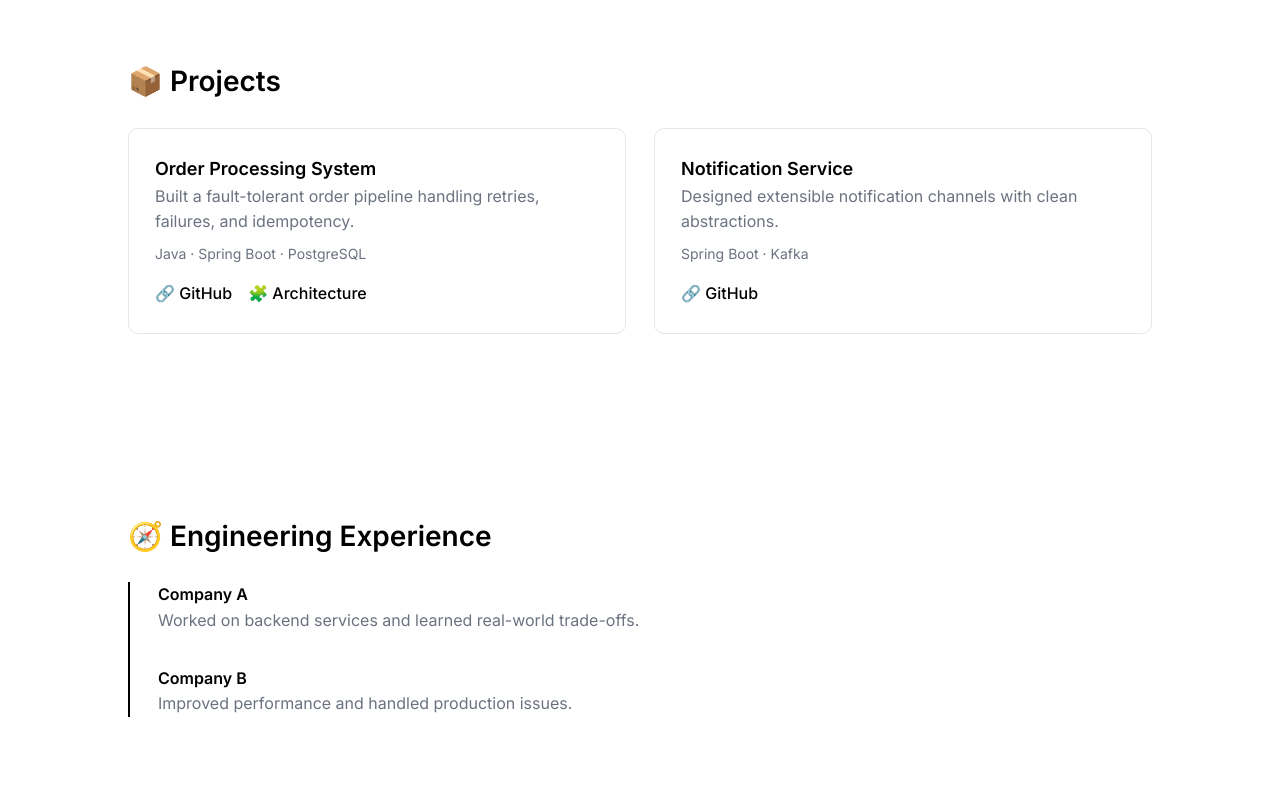
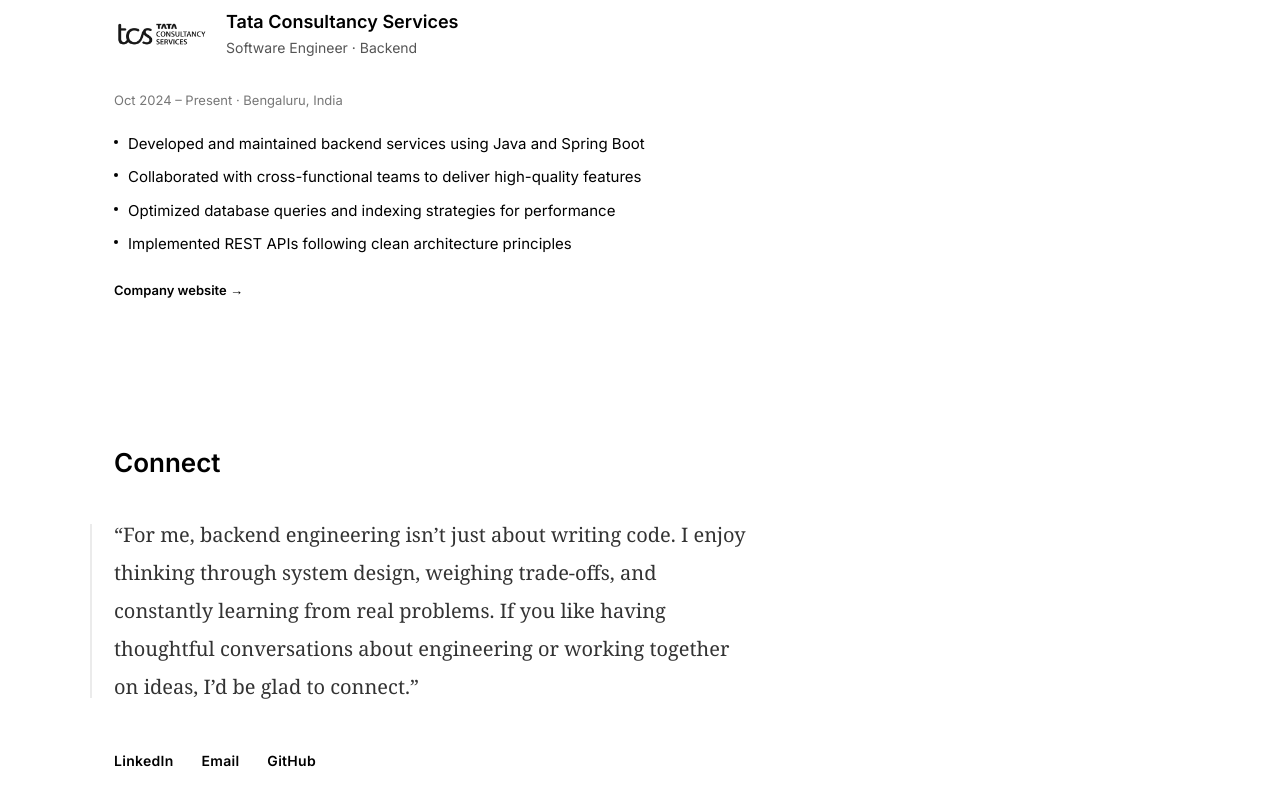
Before and after one commit to sai3kumar/sai-portfolio, a React (Vite) app: page / in a window 1280 px wide. Shown: the part 1240-2040 px from the top of the page. Built offline with nearby package versions, Linux system fonts and the light colour scheme.

Commit message:
completed experience and connect sections.

```diff
--- a/src/App.jsx
+++ b/src/App.jsx
@@ -14,10 +14,10 @@
             <Navbar />
             <Hero />
             <Skills />
+            <Experience />
+            <Contact />
             <Projects />
-            <Experience />
             <Resume />
-            <Contact />
             <Recruiter />
 
         </>
--- a/src/components/Contact.jsx
+++ b/src/components/Contact.jsx
@@ -1,14 +1,20 @@
-function Contact() {
-    return (
-        <section id="contact" class="contact">
-            <h2>Let’s Talk 👋</h2>
-            <div class="contact-links">
-                <a href="mailto:sai@email.com">📧 Email</a>
-                <a href="#">💼 LinkedIn</a>
-                <a href="#">🐙 GitHub</a>
-            </div>
-        </section>
-    );
+export default function Contact() {
+  return (
+      <section id="connect">
+          <div className="layout">
+              <h2 className="connect-title">Connect</h2>
+
+              <blockquote className="connect-quote">
+                  “For me, backend engineering isn’t just about writing code. I enjoy thinking through system design, weighing trade-offs, and constantly learning from real problems. If you like having thoughtful conversations about engineering or working together on ideas, I’d be glad to connect.”
+              </blockquote>
+
+              <div className="connect-links">
+                  <a href="https://linkedin.com/in/yourprofile" target="_blank">LinkedIn</a>
+                  <a href="mailto:you@email.com">Email</a>
+                  <a href="https://github.com/yourprofile" target="_blank">GitHub</a>
+              </div>
+          </div>
+      </section>
+
+  );
 }
-
-export default Contact;
--- a/src/components/Experience.jsx
+++ b/src/components/Experience.jsx
@@ -1,19 +1,70 @@
-function Experience() {
+export default function Experience() {
     return (
-        <section>
-            <h2>🧭 Engineering Experience</h2>
-            <div class="timeline">
-                <div class="timeline-item">
-                    <strong>Company A</strong>
-                    <p>Worked on backend services and learned real-world trade-offs.</p>
-                </div>
-                <div class="timeline-item">
-                    <strong>Company B</strong>
-                    <p>Improved performance and handled production issues.</p>
-                </div>
+        <section className="experience-section" id="experience">
+            <div className="layout">
+                <h2 className="experience-title">Experience</h2>
+
+                <ExperienceItem
+                    company="Tata Consultancy Services"
+                    role="Software Engineer · Backend"
+                    duration="Oct 2024 – Present"
+                    location="Bengaluru, India"
+                    points={[
+                        "Developed and maintained backend services using Java and Spring Boot",
+                        "Collaborated with cross-functional teams to deliver high-quality features",
+                        "Optimized database queries and indexing strategies for performance",
+                        "Implemented REST APIs following clean architecture principles"
+                    ]}
+                    website="https://www.tcs.com"
+                />
             </div>
         </section>
     );
 }
 
-export default Experience;
+function ExperienceItem({
+    company,
+    role,
+    duration,
+    location,
+    points,
+    website,
+}) {
+    return (
+        <div className="experience-item">
+            <div className="experience-header">
+                <img
+                    src="/logos/tcs-logo-hd.png"
+                    alt="Tata Consultancy Services logo"
+                    className="experience-logo"
+                />
+
+                <div>
+                    <div className="experience-company">{company}</div>
+                    <div className="experience-role">{role}</div>
+                </div>
+            </div>
+
+            <div className="experience-meta">
+                {duration} · {location}
+            </div>
+
+            <ul className="experience-points">
+                {points.map((point, index) => (
+                    <li key={index}>{point}</li>
+                ))}
+            </ul>
+
+            {website && (
+                <a
+                    href={website}
+                    className="experience-link"
+                    target="_blank"
+                    rel="noopener noreferrer"
+                >
+                    Company website →
+                </a>
+            )}
+        </div>
+    );
+}
--- a/src/index.css
+++ b/src/index.css
@@ -36,8 +36,10 @@
 }
 
 section {
-    padding: 90px 10%;
+    padding-top: clamp(72px, 12vh, 100px);
+    padding-bottom: clamp(48px, 8vh, 72px);
 }
+
 
 h1 {
     font-size: 48px;
@@ -280,7 +282,7 @@
 
 .hero {
     padding-top: clamp(96px, 18vh, 140px);
-    padding-bottom: clamp(64px, 12vh, 120px);
+    padding-bottom: clamp(8px, 12vh, 16px);
     background: #fff;
 }
 
@@ -567,3 +569,226 @@
         scrollbar-width: none;
     }
 }
+/* EXPERIENCE SECTION */
+
+.experience-section {
+    padding: 100px 0;
+    background: #fff;
+}
+
+.experience-title {
+    font-size: 28px;
+    font-weight: 700;
+    margin-bottom: 24px;
+}
+
+/* ITEM */
+
+.experience-item {
+    margin-bottom: 12px;
+    max-width: 900px;
+}
+
+/* HEADER */
+
+.experience-header {
+    display: flex;
+    align-items: center;
+    gap: 16px;
+    margin-bottom: 8px;
+}
+
+.experience-logo {
+    width: 96px;
+    height: 96px;
+    object-fit: contain;
+    filter: grayscale(100%);
+    opacity: 0.9;
+    background: transparent;
+}
+
+
+.experience-company {
+    font-size: 18px;
+    font-weight: 600;
+}
+
+.experience-role {
+    font-size: 14px;
+    color: #555;
+}
+
+/* META */
+
+.experience-meta {
+    font-size: 13px;
+    color: #777;
+    margin-bottom: 20px;
+}
+
+/* BULLETS */
+
+.experience-points {
+    list-style: none;
+    padding: 0;
+    margin: 0 0 20px 0;
+}
+
+    .experience-points li {
+        position: relative;
+        padding-left: 14px;
+        font-size: 15px;
+        line-height: 1.7;
+        margin-bottom: 8px;
+    }
+
+        .experience-points li::before {
+            content: "";
+            position: absolute;
+            left: 0;
+            top: 9px;
+            width: 4px;
+            height: 4px;
+            background: #000;
+            border-radius: 50%;
+        }
+
+/* COMPANY LINK */
+
+.experience-link {
+    font-size: 13px;
+    font-weight: 600;
+    color: #000;
+    text-decoration: none;
+    position: relative;
+}
+
+    .experience-link::after {
+        content: "";
+        position: absolute;
+        left: 0;
+        bottom: -2px;
+        width: 0;
+        height: 1.5px;
+        background: #000;
+        transition: width 0.25s ease;
+    }
+
+    .experience-link:hover::after {
+        width: 100%;
+    }
+@media (max-width: 768px) {
+    .experience-section {
+        padding: 80px 0;
+    }
+
+    .experience-item {
+        margin-bottom: 56px;
+    }
+}
+section > *:last-child {
+    margin-bottom: 0;
+}
+
+.skills-section,
+.experience-section ,
+contact-section{
+    padding-bottom: clamp(40px, 6vh, 64px);
+}
+
+/* CONNECT SECTION */
+
+/* CONNECT SECTION — CLEAN */
+
+#connect {
+    padding: 80px 0;
+    background: #fff;
+}
+
+/* TITLE */
+
+.connect-title {
+    font-size: 26px;
+    font-weight: 700;
+    margin-bottom: 32px;
+}
+
+/* QUOTE (TEXT ONLY, NO GEOMETRY SHIFT) */
+
+.connect-quote {
+    font-family: Georgia, "Times New Roman", serif;
+    font-size: 20px;
+    line-height: 1.9;
+    color: #333;
+    margin-bottom: 44px;
+    max-width: 640px; /* OK: text width only */
+}
+
+/* LINKS */
+
+.connect-links {
+    display: flex;
+    gap: 28px;
+    flex-wrap: wrap;
+}
+
+    .connect-links a {
+        font-size: 14px;
+        font-weight: 600;
+        letter-spacing: 0.02em;
+        color: #000;
+        text-decoration: none;
+        position: relative;
+    }
+
+        .connect-links a::after {
+            content: "";
+            position: absolute;
+            left: 0;
+            bottom: -3px;
+            width: 0;
+            height: 1.5px;
+            background: #000;
+            transition: width 0.25s ease;
+        }
+
+        .connect-links a:hover::after {
+            width: 100%;
+        }
+
+/* MOBILE */
+
+@media (max-width: 768px) {
+    .connect-quote {
+        font-size: 17px;
+        line-height: 1.8;
+    }
+
+    .connect-links {
+        gap: 20px;
+    }
+}
+.connect-quote {
+    font-family: Georgia, "Times New Roman", serif;
+    font-size: 20px;
+    line-height: 1.9;
+    color: #333;
+    margin-bottom: 44px;
+    max-width: 640px;
+    position: relative; /* required */
+}
+
+.connect-quote::before {
+    content: "";
+    position: absolute;
+    left: -24px; /* sits outside the text */
+    top: 8px;
+    width: 2px;
+    height: calc(100% - 16px);
+    background: rgba(0, 0, 0, 0.08);
+}
+@media (max-width: 768px) {
+    .connect-quote::before {
+        display: none;
+    }
+}
```
Also changed, not shown: public/logos/tcs-logo-hd.png (added).
